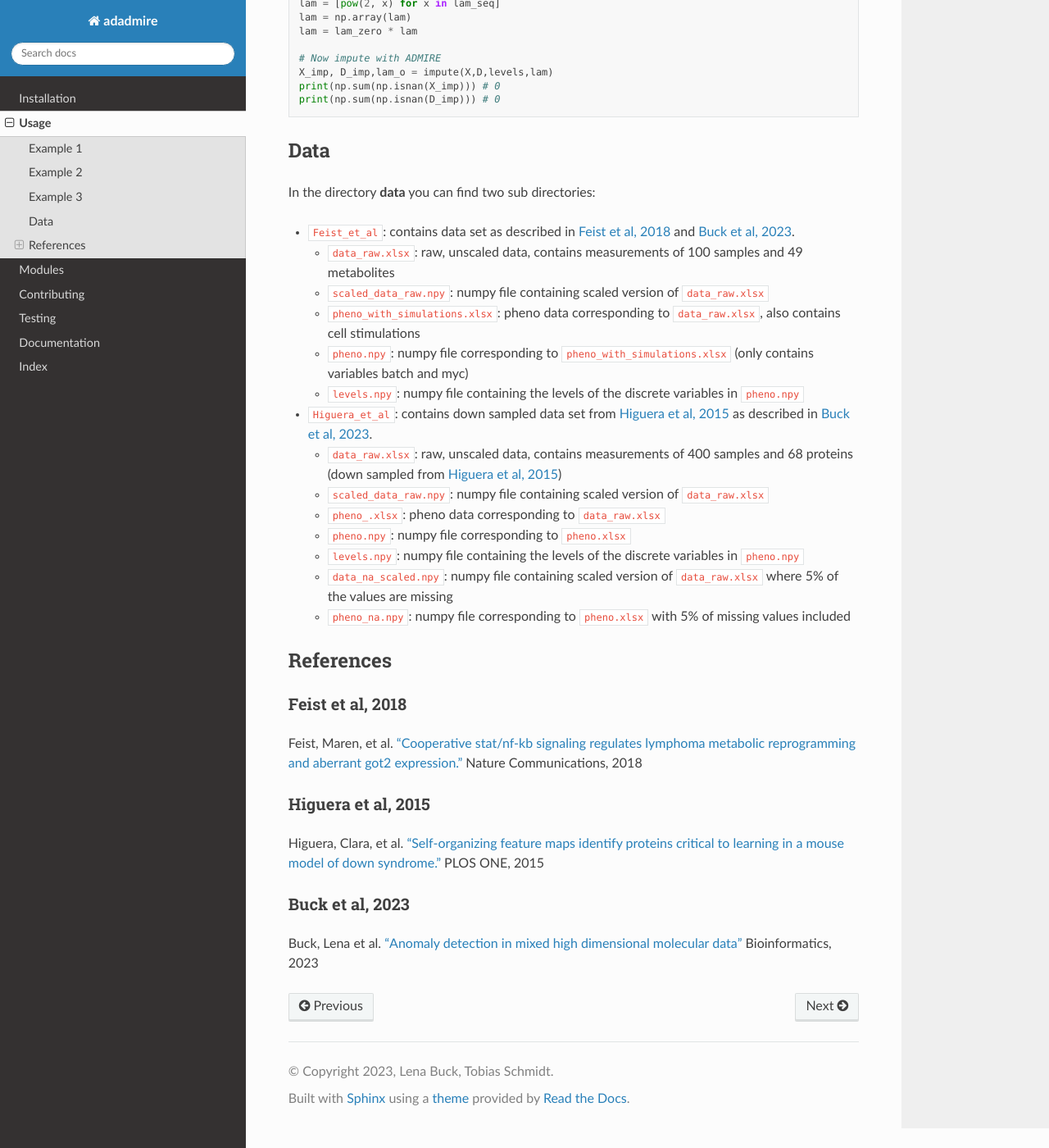
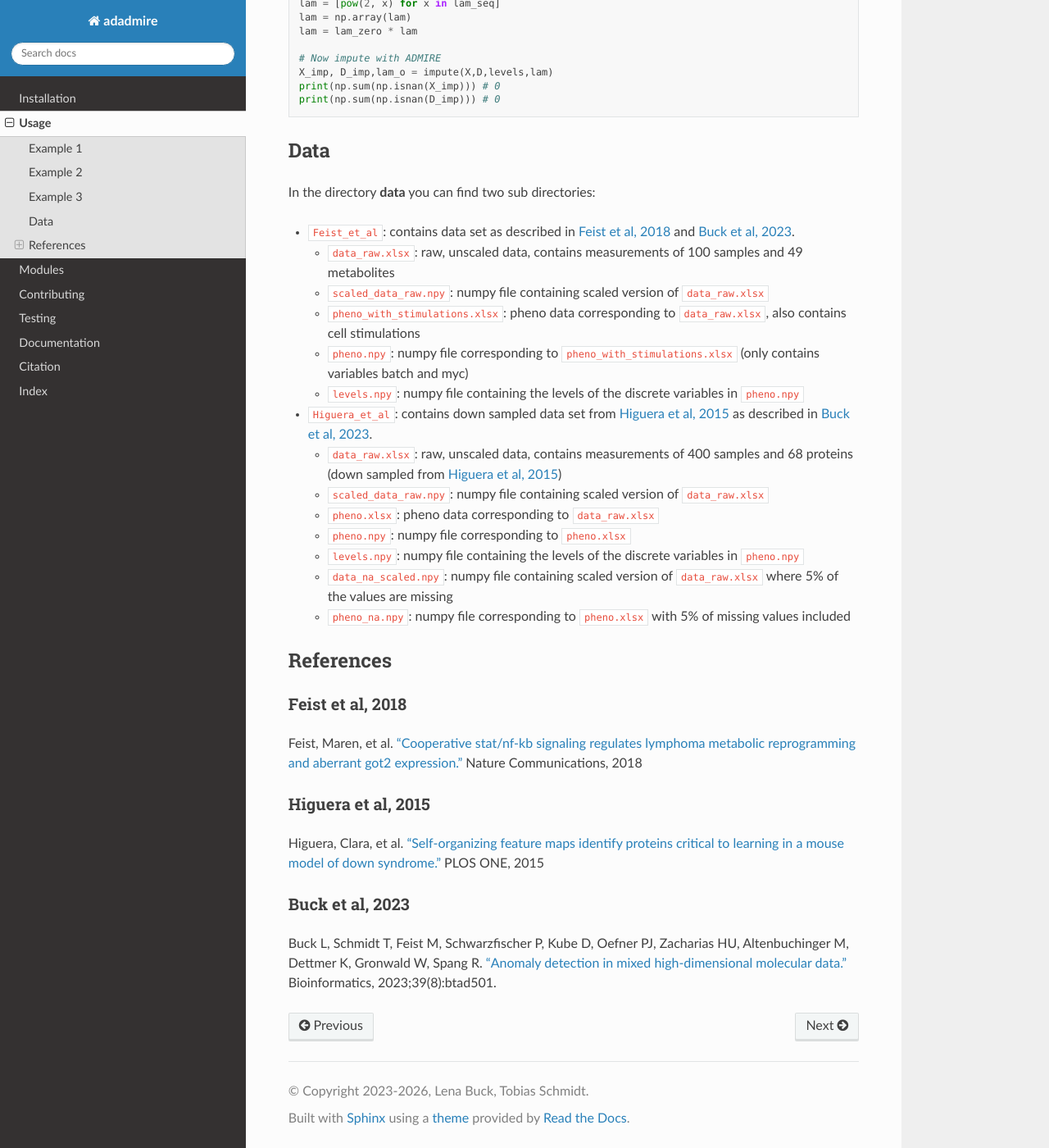
Before and after one commit to spang-lab/adadmire, a Sphinx documentation site: the page built from docs/source/usage.md, in a window 1280 px wide and 1400 px high, scrolled down 1496 px. Shown: the whole window at 82% size. Built offline with Sphinx 7.4.7 and the Read the Docs theme 3.1.0, drawn with Linux system fonts in a browser that asks for light colours.

Commit message:
v1.0.16: forward admire() options, citation info, docs fixes (#27)
* Forward fitting options in admire() and fix docstrings
* Add citation info and fix usage docs
* Bump actions/checkout to v5 and actions/setup-python to v6
* Bump version to 1.0.16
* Revert package summary to 'tabular datasets'
* Keep monthly unit tests alive and test Python 3.10-3.14
* Exclude __version__ fallback from coverage
* Keep supporting Python 3.9

```diff
--- a/docs/source/conf.py
+++ b/docs/source/conf.py
@@ -14,7 +14,7 @@
 
 # Project Info
 project = 'adadmire'
-copyright = '2023, Lena Buck, Tobias Schmidt'
+copyright = '2023-2026, Lena Buck, Tobias Schmidt'
 author = 'Lena Buck, Tobias Schmidt'
 pyproject = toml.load("../../pyproject.toml")
 release = pyproject['project']['version']
--- a/docs/source/index.rst
+++ b/docs/source/index.rst
@@ -12,4 +14,5 @@
    Contributing <contributing>
    Testing <testing>
    Documentation <documentation>
+   Citation <citation>
    Index <genindex>
--- a/docs/source/usage.md
+++ b/docs/source/usage.md
@@ -87,13 +87,13 @@
 * `Feist_et_al`: contains data set as described in [Feist et al, 2018](#feist-et-al-2018) and [Buck et al, 2023](#buck-et-al-2023).
     * `data_raw.xlsx`: raw, unscaled data, contains measurements of 100 samples and 49 metabolites
     *  `scaled_data_raw.npy`: numpy file containing scaled version of `data_raw.xlsx`
-    *  `pheno_with_simulations.xlsx`: pheno data corresponding to `data_raw.xlsx`, also contains cell stimulations
-    *  `pheno.npy`: numpy file corresponding to `pheno_with_simulations.xlsx` (only contains variables batch and myc)
+    *  `pheno_with_stimulations.xlsx`: pheno data corresponding to `data_raw.xlsx`, also contains cell stimulations
+    *  `pheno.npy`: numpy file corresponding to `pheno_with_stimulations.xlsx` (only contains variables batch and myc)
     *  `levels.npy`: numpy file containing the levels of the discrete variables in `pheno.npy`
 * `Higuera_et_al`: contains down sampled data set from [Higuera et al, 2015](#higuera-et-al-2015) as described in [Buck et al, 2023](#buck-et-al-2023).
     * `data_raw.xlsx`: raw, unscaled data, contains measurements of 400 samples and 68 proteins (down sampled from [Higuera et al, 2015](#higuera-et-al-2015))
     *  `scaled_data_raw.npy`: numpy file containing scaled version of `data_raw.xlsx`
-    *  `pheno_.xlsx`: pheno data corresponding to `data_raw.xlsx`
+    *  `pheno.xlsx`: pheno data corresponding to `data_raw.xlsx`
     *  `pheno.npy`: numpy file corresponding to `pheno.xlsx`
     *  `levels.npy`: numpy file containing the levels of the discrete variables in `pheno.npy`
     *  `data_na_scaled.npy`: numpy file containing scaled version of `data_raw.xlsx` where 5% of the values are missing
@@ -111,4 +111,4 @@
 
 ### Buck et al, 2023
 
-Buck, Lena et al. ["Anomaly detection in mixed high dimensional molecular data"](https://doi.org/10.1093/bioinformatics/btad501) Bioinformatics, 2023
+Buck L, Schmidt T, Feist M, Schwarzfischer P, Kube D, Oefner PJ, Zacharias HU, Altenbuchinger M, Dettmer K, Gronwald W, Spang R. ["Anomaly detection in mixed high-dimensional molecular data."](https://doi.org/10.1093/bioinformatics/btad501) Bioinformatics, 2023;39(8):btad501.
--- a/pyproject.toml
+++ b/pyproject.toml
@@ -4,7 +4,7 @@
 
 [project]
 name = "adadmire"
-version = "1.0.15"
+version = "1.0.16"
 authors = [
   { name="Lena Buck", email="lena.buck@ukr.de" },
   { name="Tobias Schmidt", email="tobias2.schmidt@ukr.de" },
@@ -30,6 +30,7 @@
     "Programming Language :: Python :: 3.11",
     "Programming Language :: Python :: 3.12",
     "Programming Language :: Python :: 3.13",
+    "Programming Language :: Python :: 3.14",
     "Topic :: Scientific/Engineering :: Bio-Informatics",
 ]
 
```
Also changed, not shown: other parts of docs/source/index.rst (+2 -0 lines), other parts of docs/source/usage.md (+1 -1 lines), README.md (+6 -0 lines), docs/source/citation.md (added, +7 -0 lines), src/adadmire/__init__.py (+7 -0 lines), 8 other files.
